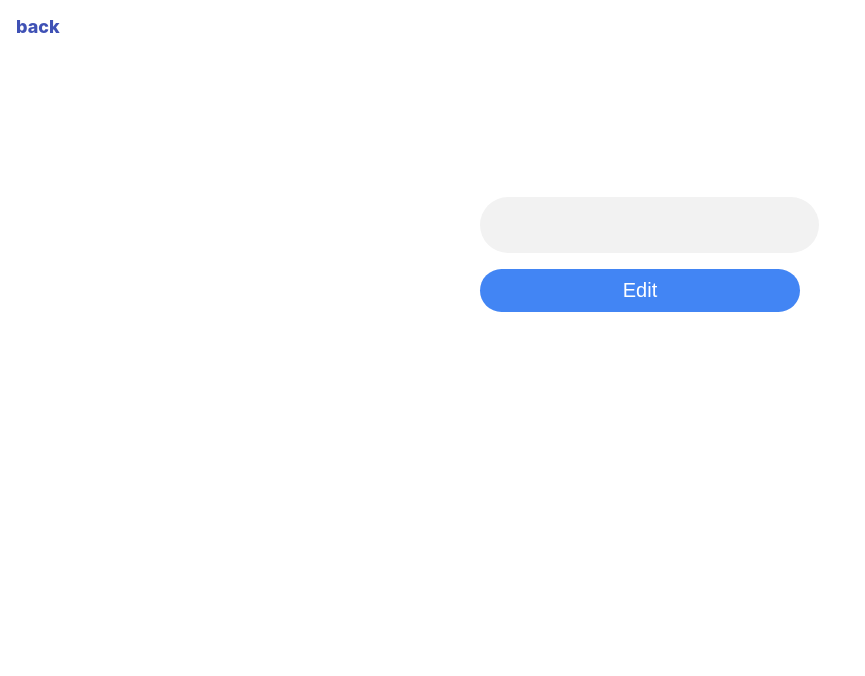
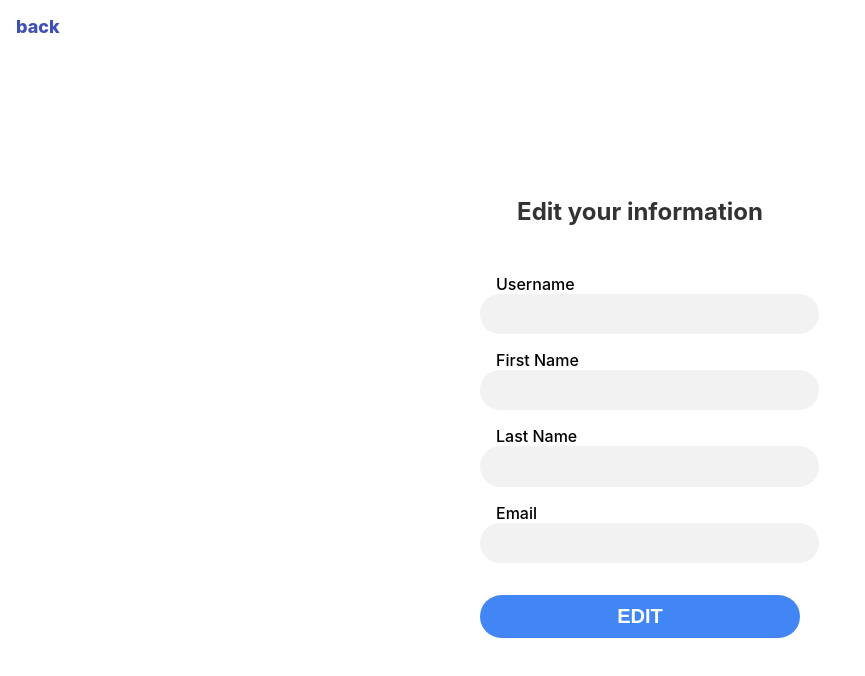
Before and after one commit to sarazm2000/front-test, a React (Create React App) app: page /edit in a window 1280 px wide. Shown: the top 676 px of the page, without its empty margins (0-865 px from the left). Built offline with nearby package versions, Linux system fonts and the light colour scheme; no server answers; sample sign-in values are in the browser's storage.

Commit message:
error handling edit with backend

```diff
--- a/src/Edit.js
+++ b/src/Edit.js
@@ -1,45 +1,154 @@
+import axios from "axios";
 import React, { useState, useEffect } from "react";
 import { useNavigate } from "react-router-dom";
 import { isLoggedIn } from "./Helpers";
 
 
 
-const Edit = ({username}) => {
-    const [change, setChange] = useState()
+const Edit = () => {
+    const [currentUsername, setCurrentUsername] = useState();
+    const [currentEmail, setCurrentEmail] = useState();
+    const [currentFName, setCurrentFName] = useState();
+    const [currentLName, setCurrentLName] = useState();
 
-    const handleSubmit = () => {
+    const [username, setUsername] = useState();
+    const [email, setEmail] = useState();
+    const [firstname, setFirstname] = useState();
+    const [lasttname, setLasttname] = useState();
 
+    const [errUsername, setErrUsername] = useState('');
+    const [errEmail, setErrEmail] = useState('');
+    const [status, setStatus] = useState(0);
+
+    const baseURL = 'http://127.0.0.1:8000/api/accounts/profile/';
+
+    const handleSubmit = (e) => {
+        e.preventDefault();
+        setErrEmail('');
+        setErrUsername('');
+
+        const config = {
+            headers: {
+                'Authorization': `Bearer ${window.localStorage.getItem('token')}`, // Your token here
+
+            }
+        };
+        const userData = {
+            "username": username,
+            "email": email,
+            "first_name": firstname,
+            "last_name": lasttname
+        };
+        axios.put(baseURL, userData, config).then((response) => {
+            setErrUsername('');
+            setErrEmail('');
+            console.log(response);
+            setStatus()
+
+        })
+            .catch(error => {
+                console.log(error.response);
+                if (error.response.data.username) {
+                    console.log(error.response.data.username[0]);
+                    //   setStatus(error.response.status)
+                    setErrUsername(error.response.data.username[0])
+                }
+
+                if (error.response.data.email) {
+                    console.log(error.response.data.email[0]);
+                    //   setStatus(error.response.status)
+                    setErrEmail(error.response.data.email[0])
+                }
+
+            })
     }
 
     const navigate = useNavigate();
 
     const goBack = () => navigate("/profile");
-    const getToken = () => {
-        const tokenString = sessionStorage.getItem('token');
-        const userToken = JSON.parse(tokenString);
-        return userToken?.token
-      };
-      const [token, setToken] = useState(getToken());
 
     useEffect(() => {
         // Fetch timeline posts from API and set the state
         if (!isLoggedIn())
             navigate('/');
 
+        const config = {
+            headers: {
+                'Authorization': `Bearer ${window.localStorage.getItem('token')}`, // Your token here
+
+            }
+        };
+        axios.get(baseURL, config).then((response) => {
+            console.log(response);
+            setCurrentEmail(response.data.email);
+            setCurrentFName(response.data.firstname);
+            setCurrentLName(response.data.lasttname);
+            setCurrentUsername(response.data.username);
+        })
+            .catch(error => {
+                if (error.response.data.username) {
+                    console.log(error.response.data.username[0]);
+                    //   setStatus(error.response.status)
+                    setErrUsername(error.response.data.username[0])
+                }
+                console.log(errUsername.response);
+                if (error.response.statusText === "Unauthorized")
+                    navigate("/");
+            })
+
     }, []);
 
     return (
         <>
+
             <div className="back" onClick={goBack}>back</div>
             <div className="edit-container">
+                <h2 className="title-page edit-title">Edit your information</h2>
+
+                <label >Username</label>
                 <input
                     className="edit-name"
                     type="text"
-                placeholder={username}
-                onChange={(e) => setChange(e.target.value)}
+                    placeholder={currentUsername}
+                    onChange={(e) => setUsername(e.target.value)}
+                    required
+                />
+                {errUsername ? (<div className="err">{errUsername}</div>) : (<></>)}
+                <br />
+
+
+
+                <label >First Name</label>
+                <input
+                    className="edit-name"
+                    type="text"
+                    placeholder={currentFName}
+                    onChange={(e) => setFirstname(e.target.value)}
                     required
                 /><br />
+
+                <label >Last Name</label>
+                <input
+                    className="edit-name"
+                    type="text"
+                    placeholder={currentLName}
+                    onChange={(e) => setLasttname(e.target.value)}
+                    required
+                /><br />
+
+                <label >Email</label>
+                <input
+                    className="edit-name"
+                    type="text"
+                    placeholder={currentEmail}
+                    onChange={(e) => setEmail(e.target.value)}
+                    required
+                />
+                {errEmail ? (<div className="err">{errEmail}</div>) : (<></>)}
+
+                <br />
                 <input type="submit" value="Edit" className="btn edit-name-btn" onClick={handleSubmit} />
+
             </div>
         </>
 
--- a/src/Login.js
+++ b/src/Login.js
@@ -32,7 +32,7 @@ const Login = () => {
         if (error.response.data.password != null) {
           setErr(error.response.data.password)
         }
-      if (error.response.data.username != null){
+        if (error.response.data.username != null) {
           setErr(error.response.data.username)
         }
         // setErr(error.response.data.detail);
@@ -86,8 +86,13 @@ const Login = () => {
 
 
         {
-        status === 401 ? (<div className='err'>{err}</div>):
-        (<div className='success'>You logged in</div>)
+          status === 401 ? (<div className='err'>{err}</div>) :
+            (
+              status === 0 ? (<></>) :
+
+                <div className='success'>You logged in</div>
+
+            )
         }
 
       </div>))
--- a/src/Profile.js
+++ b/src/Profile.js
@@ -69,7 +69,10 @@ const Profile = () => {
           setData(arr);
       })
       .catch (err => {
-        console.log(err.response);
+        console.log(err.response.statusText);
+        if (err.response.statusText === "Unauthorized") {
+          navigate("/");
+        }
       })
     }
 
--- a/src/Style.css
+++ b/src/Style.css
@@ -7,6 +7,8 @@ body {
     margin: 0 auto;
     padding: 0;
 }
+
+
 
 .title-page {
 text-align: center;
@@ -150,6 +152,11 @@ background-color: #3367D6;
     cursor: pointer;
 }
 
+.edit-title {
+    margin-bottom: 3rem;
+    color: #333;
+}
+
 .edit-container {
     width: 25%;
     margin: auto;
@@ -159,15 +166,23 @@ background-color: #3367D6;
     width: 100%;
     padding: .6rem;
     margin: auto;
-    font-size: xx-large;
+    font-size: large;
     background-color: #f2f2f2;
     border-radius: 2rem;
+    margin-bottom: 1rem;
+}
+
+label{
+    margin-left: 1rem;
+    font-weight: 500;
 }
 
 .edit-name-btn {
     margin: auto;
     margin-top: 1rem;
     border-radius: 2rem;
+    text-transform: uppercase;
+    font-weight: 900;
 }
 
 .back {
```
Lines whose indentation alone changed are shown as unchanged.
